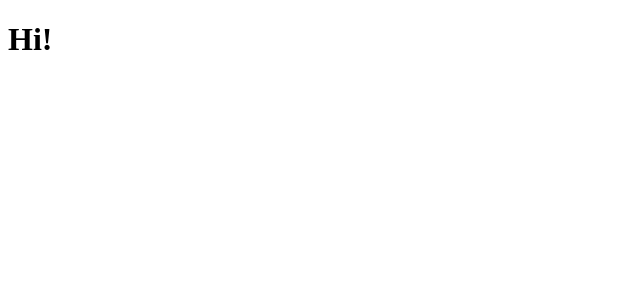
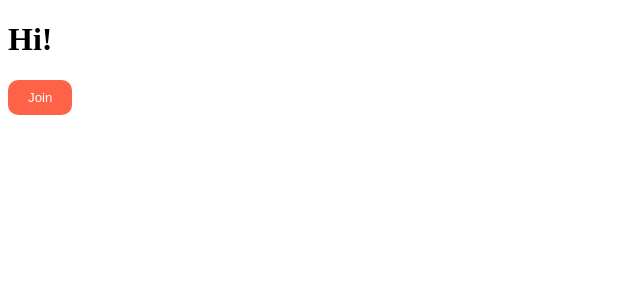
Before and after one commit to Gamddalki/MoviePedia, a React (Create React App) app in the folder moviepedia/: page / in a window 1280 px wide. Shown: the top 300 px of the page, without its empty margins (0-640 px from the left). Built offline with nearby package versions, Linux system fonts and the light colour scheme.

Commit message:
Create Button
- Button.js
- Button.module.js
(divide and conquer)

```diff
--- a/moviepedia/src/App.js
+++ b/moviepedia/src/App.js
@@ -1,7 +1,10 @@
+import Button from "./Button";
+
 function App() {
   return (
     <div>
       <h1>Hi!</h1>
+      <Button text="Join" />
     </div>
   );
 }
--- /dev/null
+++ b/moviepedia/src/Button.js
@@ -0,0 +1,12 @@
+import PropTypes from "prop-types";
+import Style from "./Button.module.css";
+
+function Button({ text }) {
+  return <button className={Style.btn}>{text}</button>;
+}
+
+Button.propTypes = {
+  text: PropTypes.string.isRequired,
+};
+
+export default Button;
--- /dev/null
+++ b/moviepedia/src/Button.module.css
@@ -0,0 +1,7 @@
+.btn {
+  background-color: tomato;
+  color: white;
+  padding: 10px 20px;
+  border: 0;
+  border-radius: 10px;
+}
```
